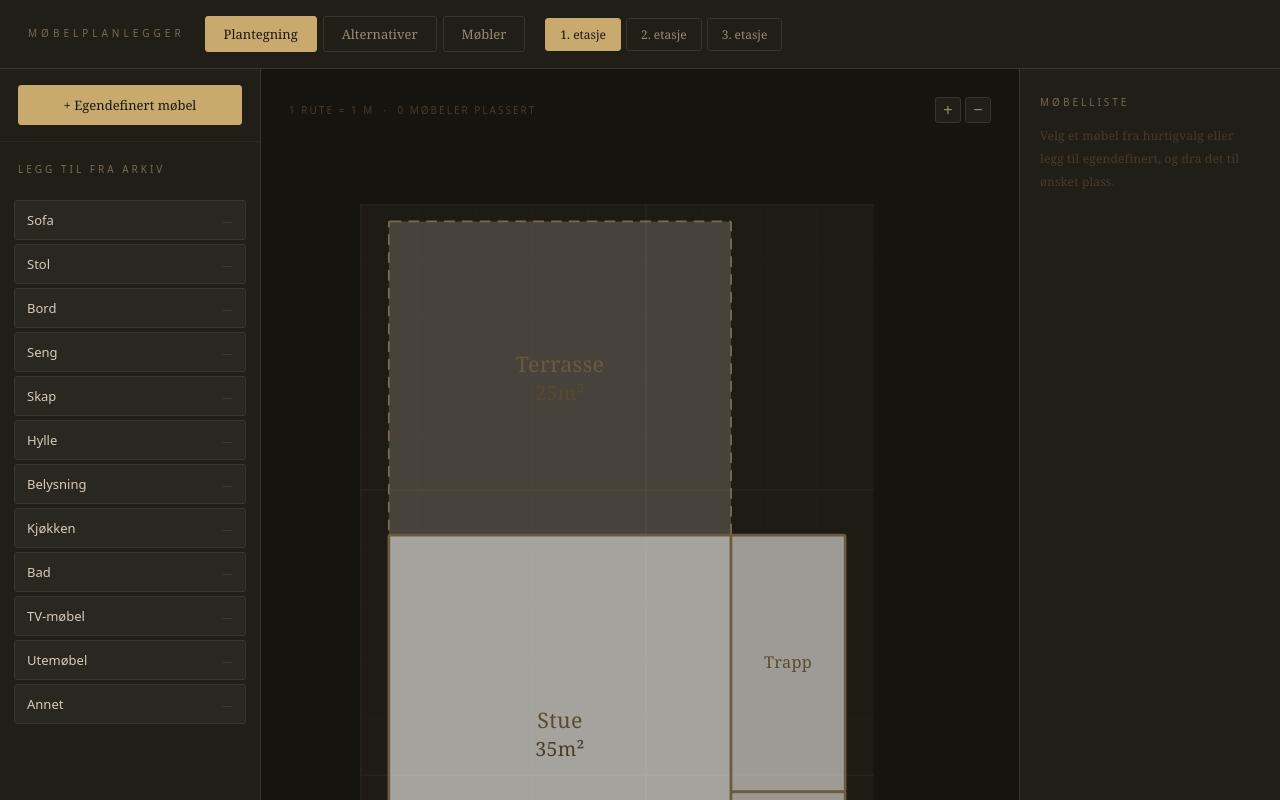
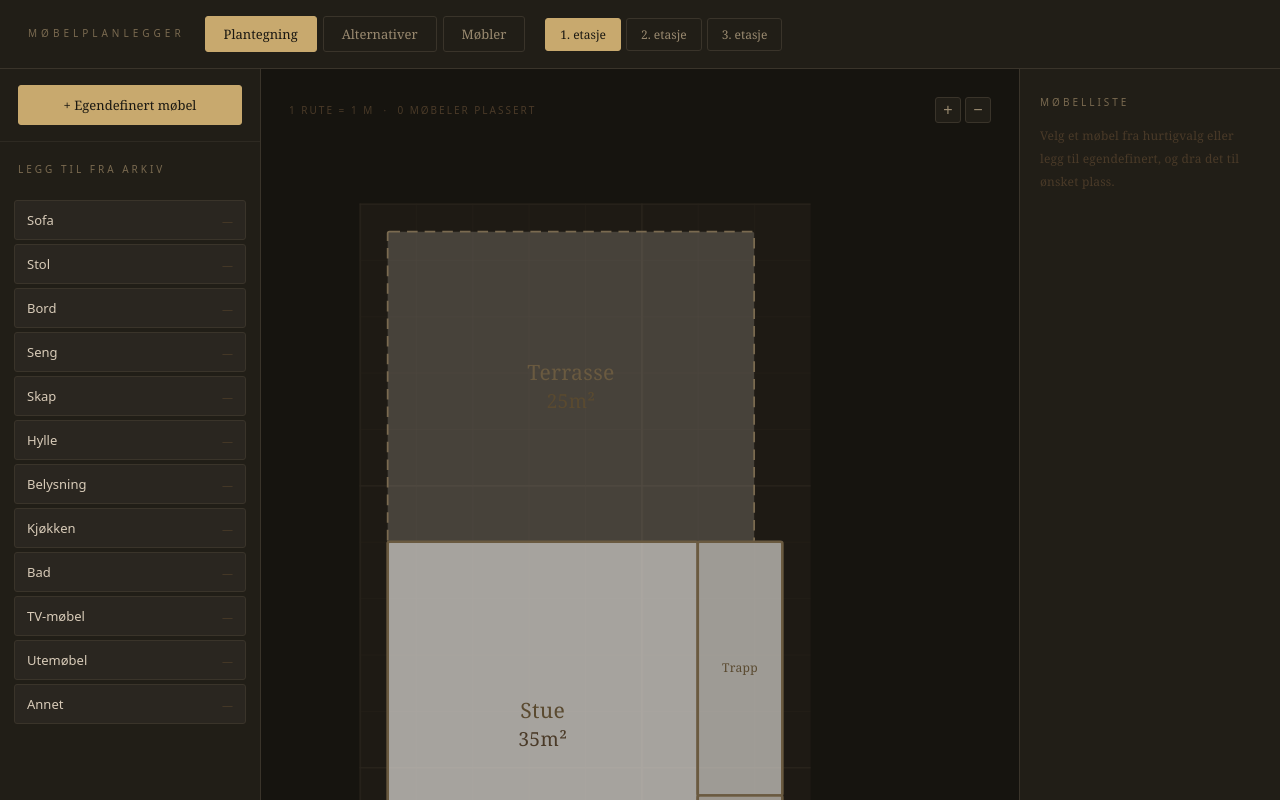
Before and after one commit to paalis/romplanlegger, a React (Vite) app: page / in a window 1280 px wide. Shown: the top 800 px of the page. Built offline with nearby package versions, Linux system fonts and the light colour scheme.

Commit message:
Adjust room dimensions and positions across floors

```diff
--- a/src/App.tsx
+++ b/src/App.tsx
@@ -4,60 +4,39 @@ const SCALE = 32;
 
 const FLOORS = [
   {
-    id: 1, name: '1. etasje', width: 9, height: 20,
+    id: 1, name: '1. etasje', width: 8, height: 20,
     rooms: [
-      // Terrasse øverst (nord)
-      { id: 'terrasse_top', name: 'Terrasse 25m²', x: 0.5, y: 0.3, w: 6, h: 5.5, color: '#e8e0d0', dashed: true },
-      // Stue – stor midtrom
-      { id: 'stue1', name: 'Stue 35m²', x: 0.5, y: 5.8, w: 6, h: 7, color: '#f0ede8' },
-      // Trapp – høyre side, midten
-      { id: 'trapp1', name: 'Trapp', x: 6.5, y: 5.8, w: 2, h: 4.5, color: '#e4e0da' },
-      // Tek.rom – under trappen
-      { id: 'tekrom', name: 'Tek.Rom 2m²', x: 6.5, y: 10.3, w: 2, h: 1.5, color: '#e0dbd2' },
-      // Kjøkken – venstre, nedre del
-      { id: 'kjokken', name: 'Kjøkken 8m²', x: 0.5, y: 12.8, w: 3.5, h: 3, color: '#e8f0ed' },
-      // Entré – høyre for kjøkken
-      { id: 'entre', name: 'Entré 4,5m²', x: 4.0, y: 12.8, w: 2.5, h: 3, color: '#ede8f0' },
-      // Terrasse bak (sør) – liten, midtstilt
-      { id: 'terrasse_bak', name: 'Terrasse 4m²', x: 2.5, y: 15.8, w: 3.5, h: 1.5, color: '#e8e0d0', dashed: true },
-      // Bod – sørøst
-      { id: 'bod1', name: 'Bod 5m²', x: 4.5, y: 17.3, w: 3.5, h: 2.5, color: '#e0dbd2' },
+      { id: 'terrasse_top', name: 'Terrasse 25m²', x: 0.5, y: 0.5, w: 6.5, h: 5.5, color: '#e8e0d0', dashed: true },
+      { id: 'stue1', name: 'Stue 35m²', x: 0.5, y: 6.0, w: 5.5, h: 6.5, color: '#f0ede8' },
+      { id: 'trapp1', name: 'Trapp', x: 6.0, y: 6.0, w: 1.5, h: 4.5, color: '#e4e0da' },
+      { id: 'tekrom', name: 'Tek.Rom 2m²', x: 6.0, y: 10.5, w: 1.5, h: 2.0, color: '#e0dbd2' },
+      { id: 'kjokken', name: 'Kjøkken 8m²', x: 0.5, y: 12.5, w: 3.0, h: 3.0, color: '#e8f0ed' },
+      { id: 'entre', name: 'Entré 4,5m²', x: 3.5, y: 12.5, w: 2.5, h: 3.0, color: '#ede8f0' },
+      { id: 'terrasse_bak', name: 'Terrasse 4m²', x: 1.5, y: 15.5, w: 3.0, h: 1.5, color: '#e8e0d0', dashed: true },
+      { id: 'bod1', name: 'Bod 5m²', x: 4.5, y: 16.5, w: 3.0, h: 2.5, color: '#e0dbd2' },
     ],
   },
   {
-    id: 2, name: '2. etasje', width: 9, height: 17,
+    id: 2, name: '2. etasje', width: 8, height: 18,
     rooms: [
-      // Soverom 13m² – nordvest
-      { id: 'sov1', name: 'Soverom 13m²', x: 0.5, y: 0.5, w: 4.5, h: 5, color: '#e8edf0' },
-      // Soverom 7m² – nordøst (smalere)
-      { id: 'sov2', name: 'Soverom 7m²', x: 5.0, y: 0.5, w: 2, h: 5, color: '#e8edf0' },
-      // Trapp – ytterst høyre, nord
-      { id: 'trapp2', name: 'Trapp', x: 7.0, y: 0.5, w: 1.5, h: 5, color: '#e4e0da' },
-      // Bad – venstre midtre
-      { id: 'bad', name: 'Bad 7,5m²', x: 0.5, y: 5.5, w: 4.5, h: 4, color: '#d6eaf8' },
-      // Gang M/trapp – midtre (mellom bad og trapp)
-      { id: 'gang2', name: 'Gang M/trapp 8,5m²', x: 5.0, y: 5.5, w: 3.5, h: 4, color: '#f0ede8' },
-      // Soverom 12m² – sørlig, bred
-      { id: 'sov3', name: 'Soverom 12m²', x: 0.5, y: 9.5, w: 8, h: 4.5, color: '#e8edf0' },
-      // Altan – sørøst, utenfor
-      { id: 'altan', name: 'Altan 4m²', x: 5.5, y: 14.0, w: 3, h: 2, color: '#e8e0d0', dashed: true },
+      { id: 'sov1', name: 'Soverom 13m²', x: 0.5, y: 0.5, w: 4.5, h: 5.0, color: '#e8edf0' },
+      { id: 'sov2', name: 'Soverom 7m²', x: 5.0, y: 0.5, w: 2.0, h: 5.0, color: '#e8edf0' },
+      { id: 'trapp2', name: 'Trapp', x: 7.0, y: 0.5, w: 1.0, h: 5.0, color: '#e4e0da' },
+      { id: 'bad', name: 'Bad 7,5m²', x: 0.5, y: 5.5, w: 4.0, h: 4.0, color: '#d6eaf8' },
+      { id: 'gang2', name: 'Gang M/trapp 8,5m²', x: 4.5, y: 5.5, w: 3.5, h: 4.0, color: '#f0ede8' },
+      { id: 'sov3', name: 'Soverom 12m²', x: 0.5, y: 9.5, w: 7.5, h: 5.0, color: '#e8edf0' },
+      { id: 'altan', name: 'Altan 4m²', x: 5.5, y: 14.5, w: 2.5, h: 2.0, color: '#e8e0d0', dashed: true },
     ],
   },
   {
-    id: 3, name: '3. etasje', width: 9, height: 16,
+    id: 3, name: '3. etasje', width: 8, height: 17,
     rooms: [
-      // Takterrasse – nordlig, stor åpen
-      { id: 'takter', name: 'Takterrasse 17m²', x: 1.5, y: 0.3, w: 6, h: 4.5, color: '#e8e0d0', dashed: true },
-      // Stue – midtre, bred
-      { id: 'stue3', name: 'Stue 15,5m²', x: 0.5, y: 4.8, w: 6, h: 5, color: '#f0ede8' },
-      // Bod – nordøst, lite rom
-      { id: 'bod3', name: 'Bod 1m²', x: 6.5, y: 4.8, w: 2, h: 1.5, color: '#e0dbd2' },
-      // Trapp – høyre side
-      { id: 'trapp3', name: 'Trapp', x: 6.5, y: 6.3, w: 2, h: 5.5, color: '#e4e0da' },
-      // Soverom 8m² – sørvest
-      { id: 'sov4', name: 'Soverom 8m²', x: 0.5, y: 9.8, w: 4, h: 4, color: '#e8edf0' },
-      // Vaskerom – sørøst
-      { id: 'vask', name: 'Vaskerom 4,5m²', x: 4.5, y: 9.8, w: 2, h: 4, color: '#d6eaf8' },
+      { id: 'takter', name: 'Takterrasse 17m²', x: 1.5, y: 0.5, w: 5.0, h: 4.0, color: '#e8e0d0', dashed: true },
+      { id: 'stue3', name: 'Stue 15,5m²', x: 0.5, y: 4.5, w: 5.5, h: 5.0, color: '#f0ede8' },
+      { id: 'bod3', name: 'Bod 1m²', x: 6.0, y: 4.5, w: 1.5, h: 1.5, color: '#e0dbd2' },
+      { id: 'trapp3', name: 'Trapp', x: 6.0, y: 6.0, w: 1.5, h: 3.5, color: '#e4e0da' },
+      { id: 'sov4', name: 'Soverom 8m²', x: 0.5, y: 9.5, w: 4.5, h: 4.5, color: '#e8edf0' },
+      { id: 'vask', name: 'Vaskerom 4,5m²', x: 5.0, y: 9.5, w: 2.5, h: 4.5, color: '#d6eaf8' },
     ],
   },
 ];
```
